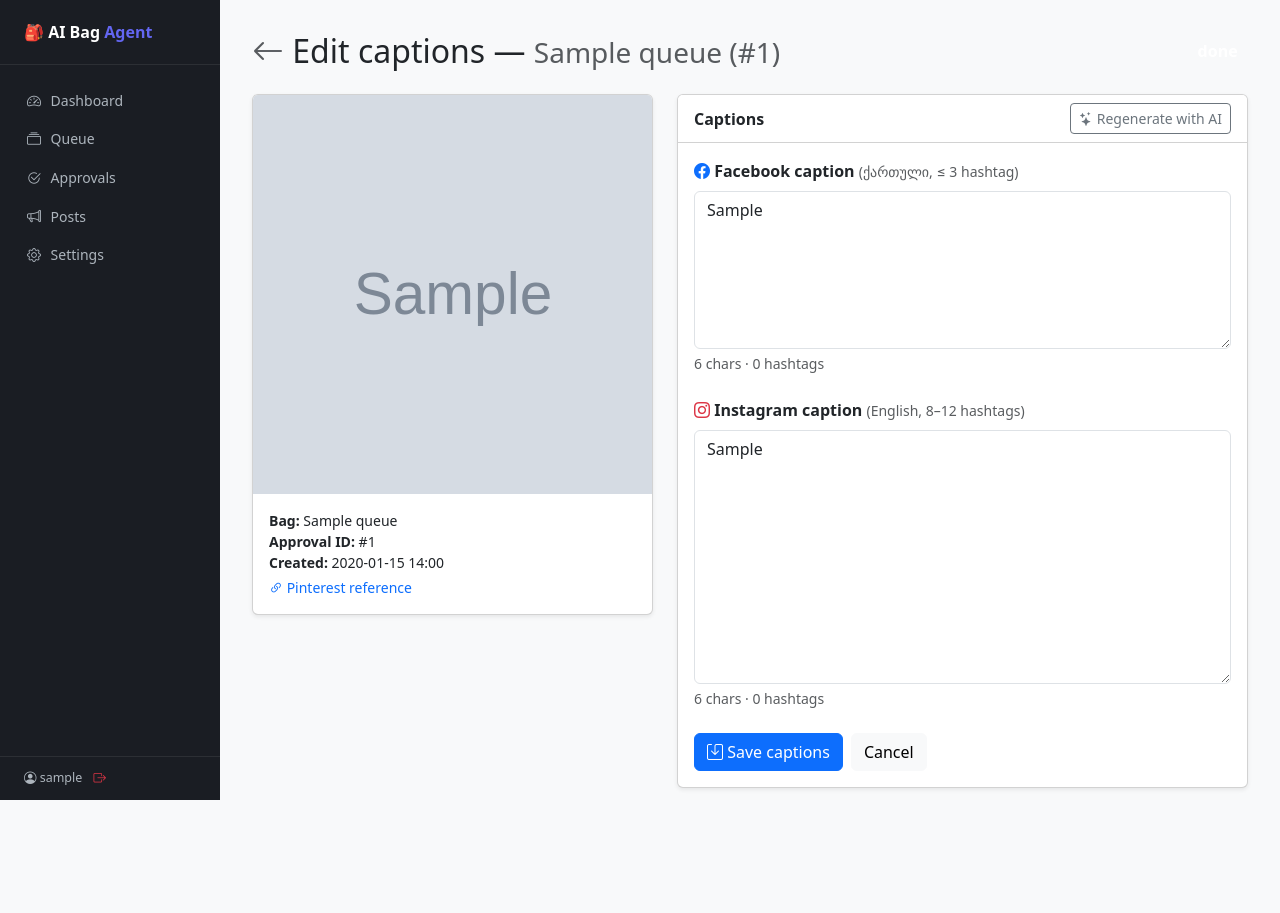
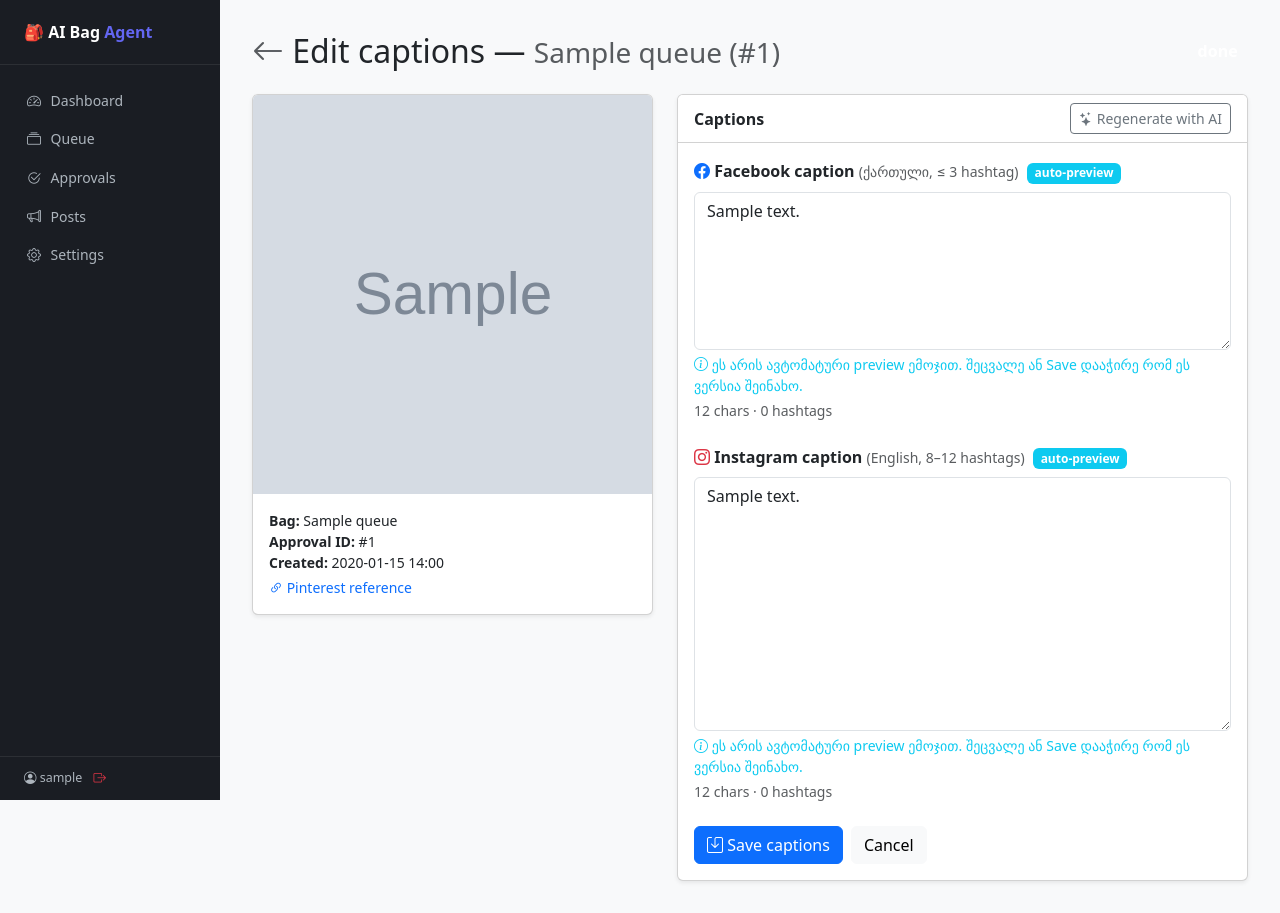
Before and after one commit to ketikh/pinterest-agent, a Flask app: template ai_bag_agent/ai_content/templates/ai_content/approval_edit.html in a window 1280 px wide. Before the commit the page ends 800 px from the top, so only its background shows below. Run offline with Flask 3, Linux system fonts and the light colour scheme; a user stored in the database is signed in; tables that the repository leaves empty hold one stand-in row (values such as "Sample post"); the template is opened without the code that fills it: values that come from a table or form of the project are taken from there, most other values are stand-ins (such as "Sample title", 1, 10 or a date in 2020); grey boxes marked "Sample" are stand-in pictures.

Commit message:
feat(admin): preview emoji-filled caption in approval editor
Pre-fill FB/IG caption textareas with the templated default caption
(including bag-appropriate emoji from pick_emoji_for_bag) when no
caption is saved yet. Admin now sees exactly what social_poster will
publish, with a badge distinguishing "auto-preview" from "saved".

Co-Authored-By: Claude Opus 4.7 (1M context) <noreply@anthropic.com>

```diff
--- a/ai_bag_agent/ai_content/templates/ai_content/approval_edit.html
+++ b/ai_bag_agent/ai_content/templates/ai_content/approval_edit.html
@@ -60,10 +60,22 @@
             <label class="form-label fw-semibold">
               <i class="bi bi-facebook text-primary"></i> Facebook caption
               <small class="text-muted fw-normal">(ქართული, ≤ 3 hashtag)</small>
+              {% if not fb_is_saved %}
+                <span class="badge bg-info ms-1">auto-preview</span>
+              {% else %}
+                <span class="badge bg-success ms-1">saved</span>
+              {% endif %}
             </label>
             <textarea name="fb_caption" rows="6"
                       class="form-control small"
-                      placeholder="ცარიელი → social_poster default template გამოიყენებს">{{ approval.fb_caption or '' }}</textarea>
+                      placeholder="ცარიელი → social_poster default template გამოიყენებს">{{ fb_preview }}</textarea>
+            {% if not fb_is_saved %}
+              <div class="form-text text-info">
+                <i class="bi bi-info-circle"></i>
+                ეს არის ავტომატური preview ემოჯით.
+                შეცვალე ან Save დააჭირე რომ ეს ვერსია შეინახო.
+              </div>
+            {% endif %}
             <div class="form-text" id="fb-counter">
               <span class="fb-len">0</span> chars ·
               <span class="fb-hash">0</span> hashtags
@@ -74,10 +86,22 @@
             <label class="form-label fw-semibold">
               <i class="bi bi-instagram text-danger"></i> Instagram caption
               <small class="text-muted fw-normal">(English, 8–12 hashtags)</small>
+              {% if not ig_is_saved %}
+                <span class="badge bg-info ms-1">auto-preview</span>
+              {% else %}
+                <span class="badge bg-success ms-1">saved</span>
+              {% endif %}
             </label>
             <textarea name="ig_caption" rows="10"
                       class="form-control small"
-                      placeholder="ცარიელი → social_poster default template გამოიყენებს">{{ approval.ig_caption or '' }}</textarea>
+                      placeholder="ცარიელი → social_poster default template გამოიყენებს">{{ ig_preview }}</textarea>
+            {% if not ig_is_saved %}
+              <div class="form-text text-info">
+                <i class="bi bi-info-circle"></i>
+                ეს არის ავტომატური preview ემოჯით.
+                შეცვალე ან Save დააჭირე რომ ეს ვერსია შეინახო.
+              </div>
+            {% endif %}
             <div class="form-text" id="ig-counter">
               <span class="ig-len">0</span> chars ·
               <span class="ig-hash">0</span> hashtags
```
Also changed, not shown: ai_bag_agent/ai_content/routes.py (+13 -1 lines).
